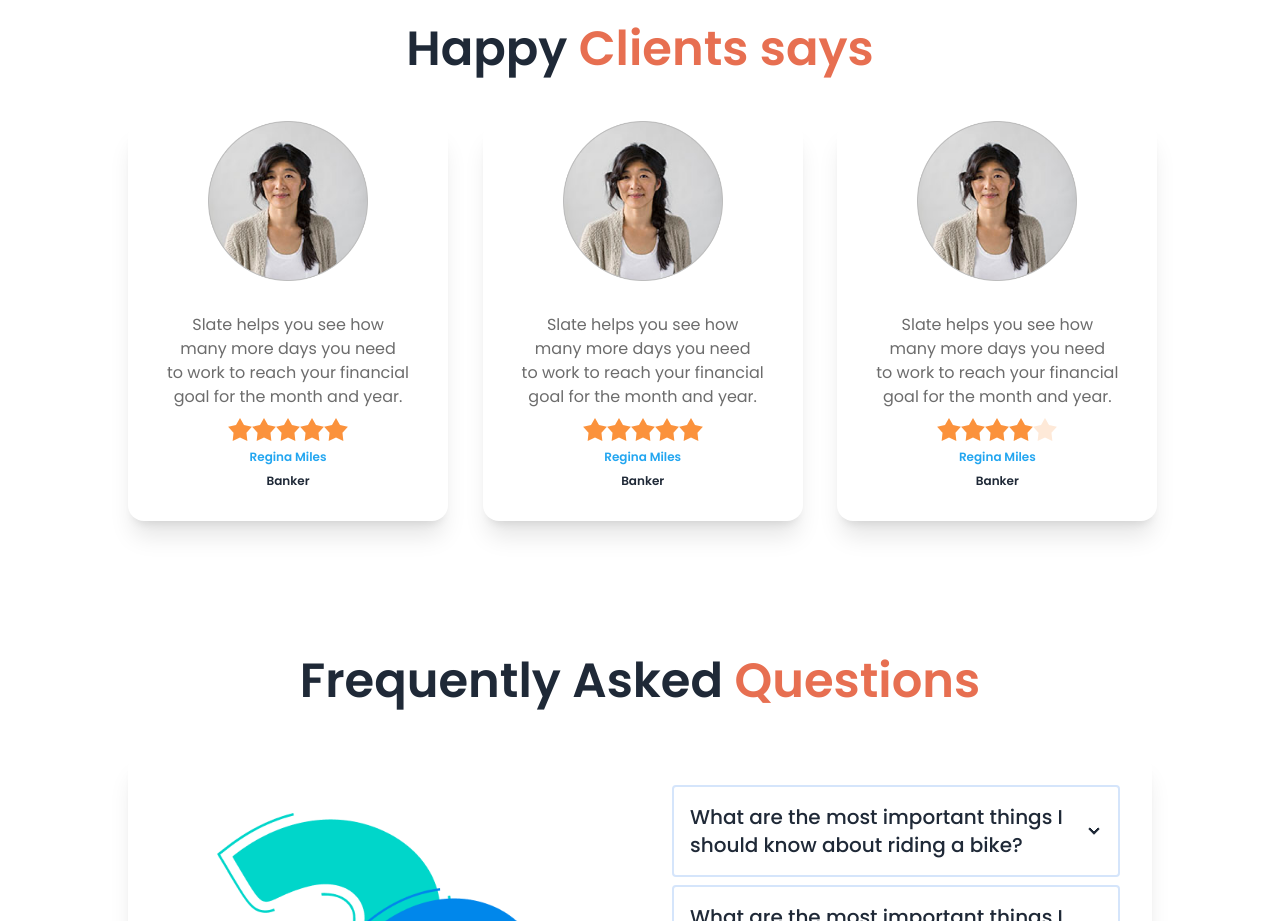
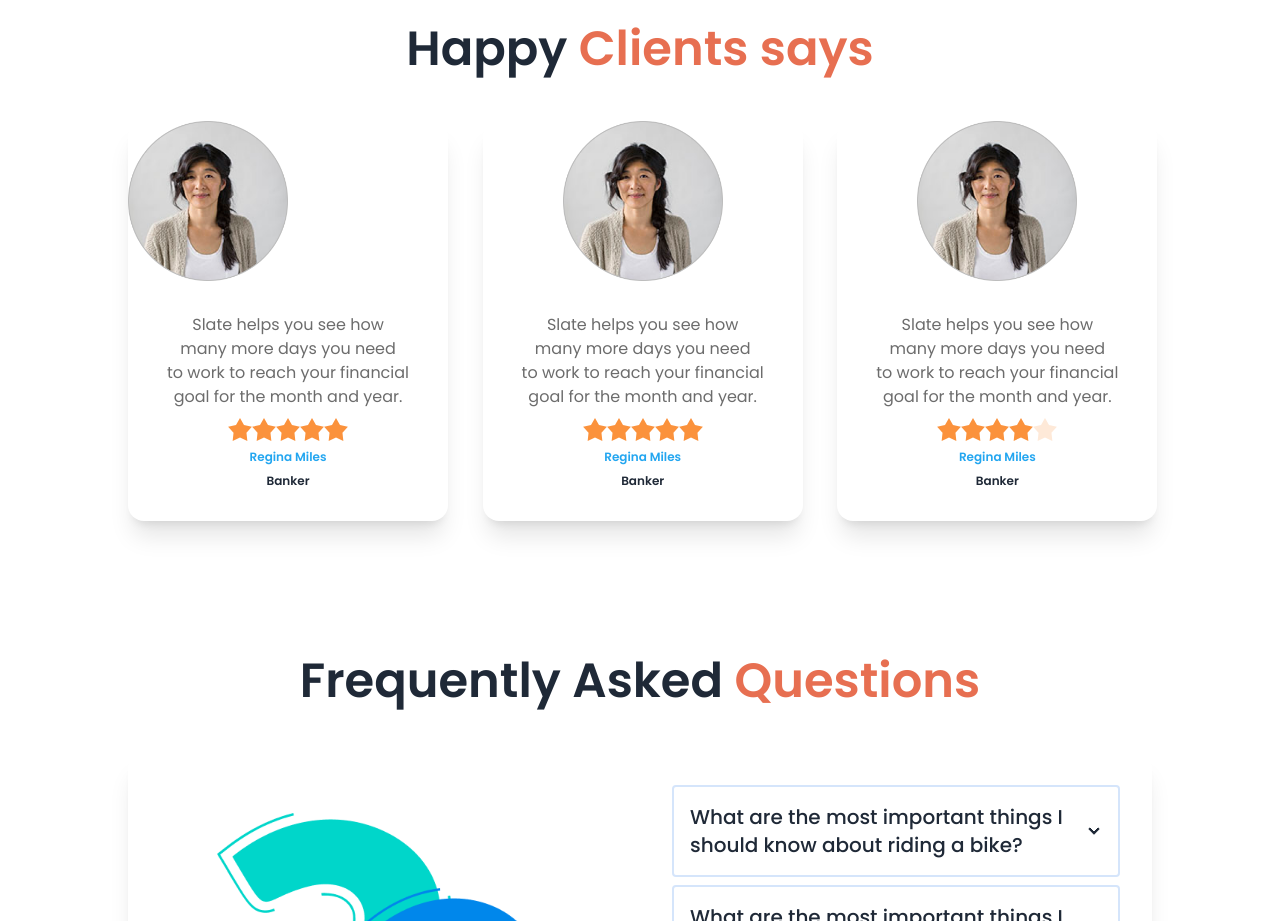
Before and after one commit to Motakabber-billah/biker-zone, a plain HTML site: page index.html in a window 1280 px wide. Shown: the part 2140-3061 px from the top of the page. Drawn offline with nearby package versions, Linux system fonts and the light colour scheme; files whose address does not match are found by name.

Commit message:
Update index.html

```diff
--- a/index.html
+++ b/index.html
@@ -199,7 +199,7 @@
             </div>
             <div class="grid lg:grid-cols-3 lg:gap-10 ">
                 <div class="card w-full mb-2 lg:w-80 bg-base-100 shadow-xl">
-                    <figure><img class="w-40" src="/images/others/user-2.png" alt="" /></figure>
+                    <img class="w-40" src="/images/others/user-2.png" alt="" />
                     <div class="card-body">
                         <p class="text-base text-[#6C6C6C] text-center">Slate helps you see how<br>
                             many more days you need<br>
```
